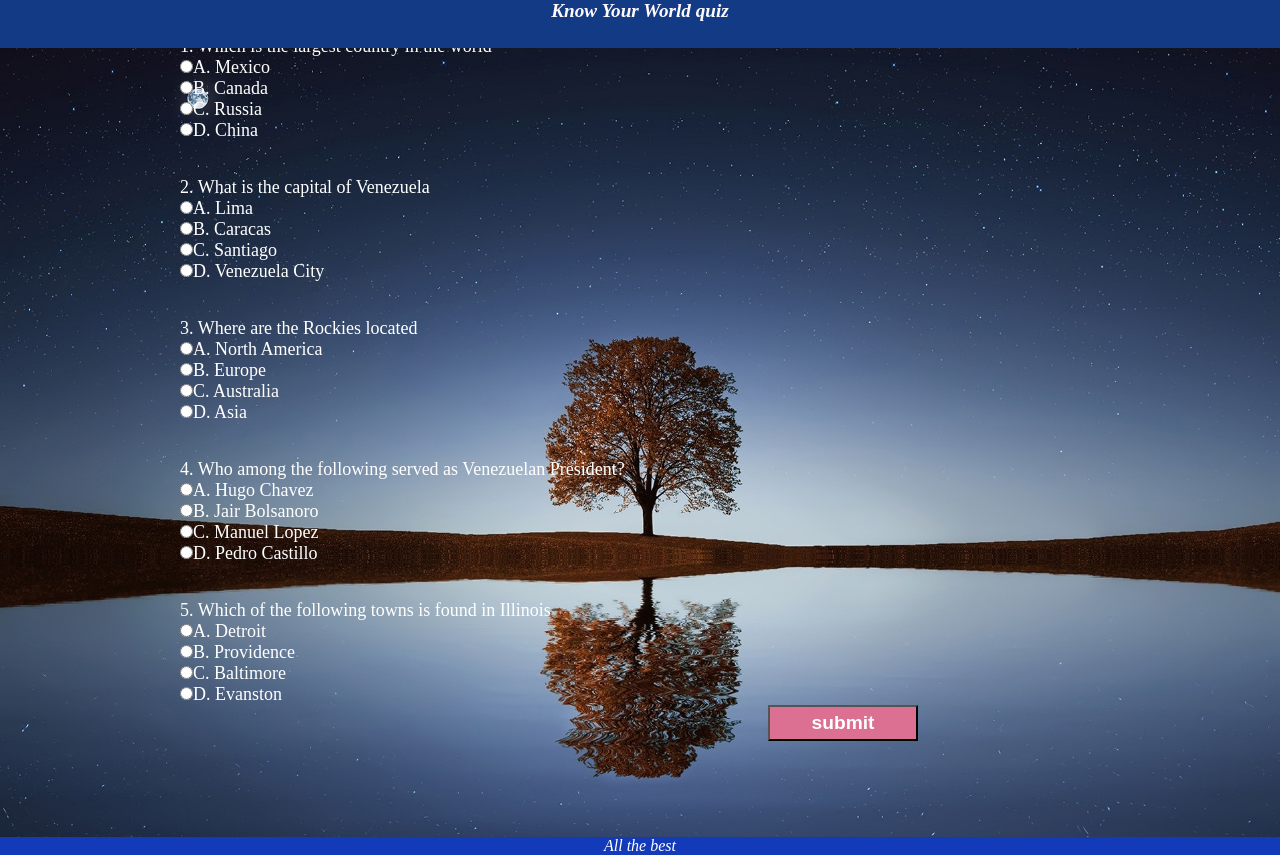
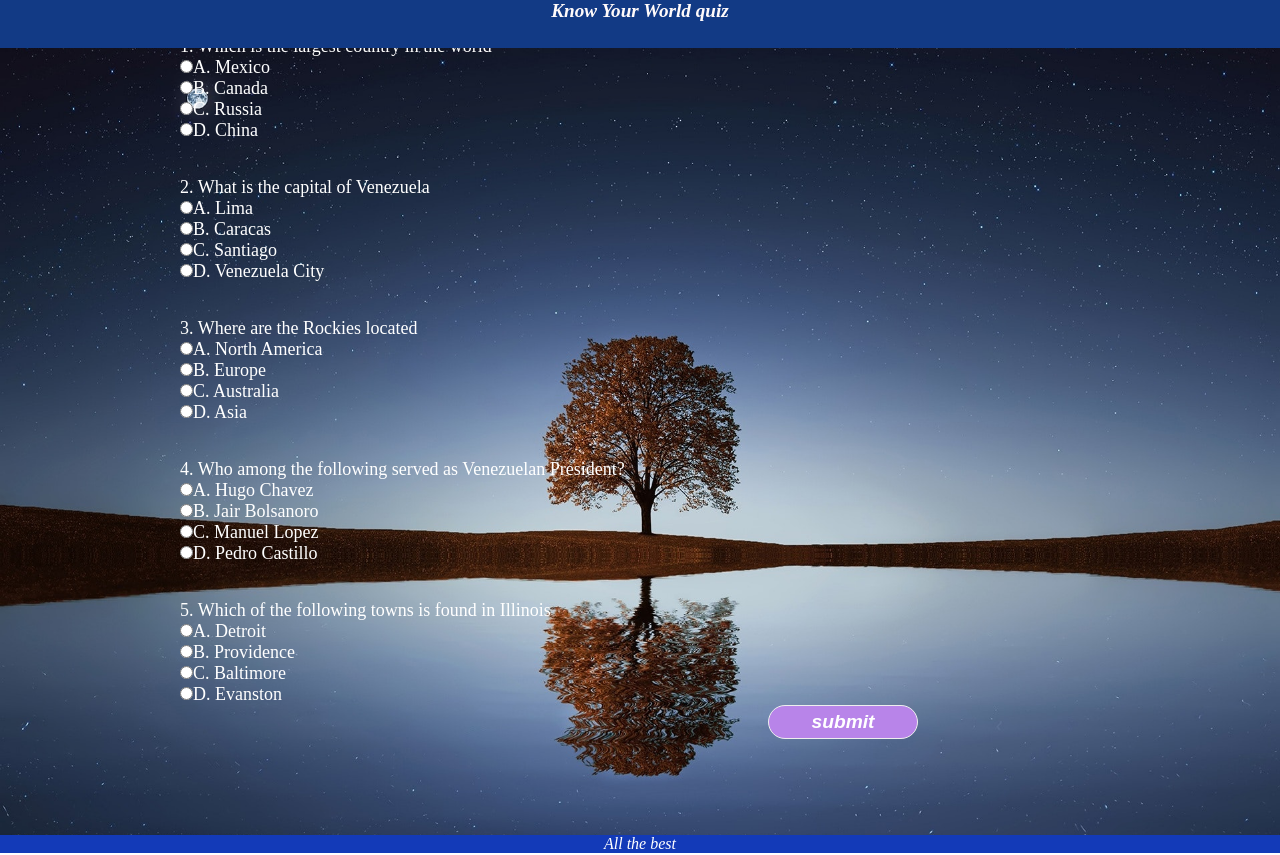
Before and after one commit to aust1inn/Quiz_project, a plain HTML site: page index.html in a window 1280 px wide. Drawn offline with Linux system fonts and the light colour scheme.

Commit message:
style:commit changes background color of submit button

```diff
--- a/style.css
+++ b/style.css
@@ -32,12 +32,15 @@
 
     #submit{
         margin-left: 40em;
-        background-color: palevioletred;
+        background-color: rgb(184, 132, 233);
         font-size: larger;
         color: white;
         font-weight: bolder;
         width: 150px;
         padding: 5px;
+        font-style: italic;
+        border: 1px groove;
+        border-radius: 20px;
     }
 
     footer{
```
